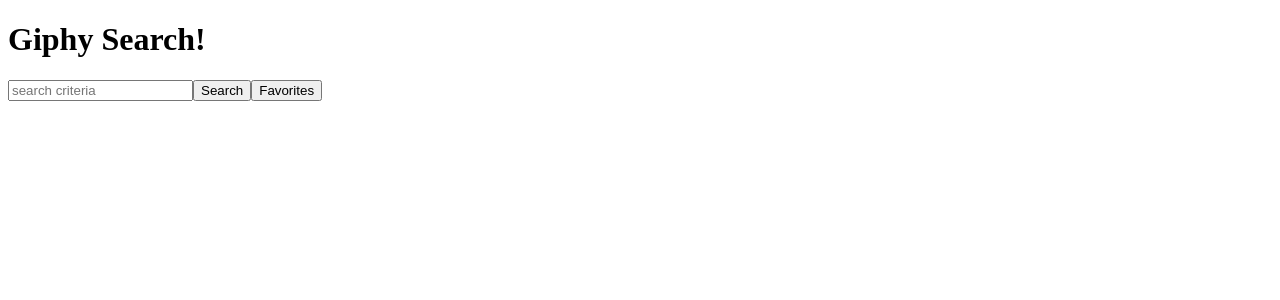
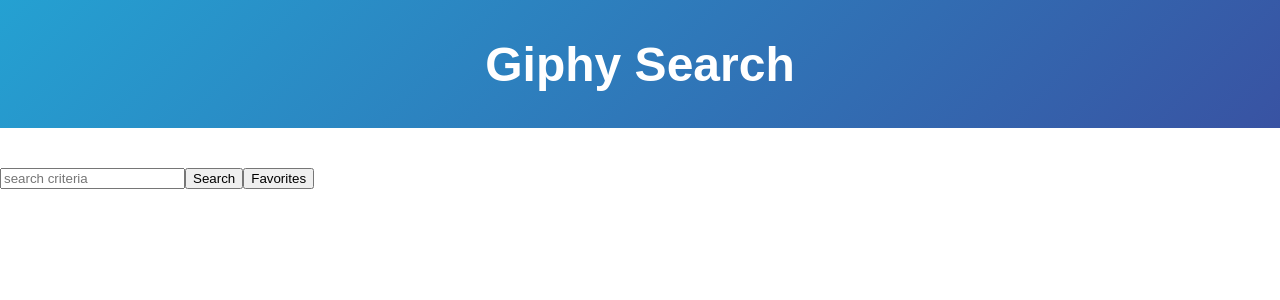
Before and after one commit to hannahbjorklund/group-giphy-saga-project, a React (Create React App) app: page / in a window 1280 px wide. Shown: the top 300 px of the page. Built offline with nearby package versions, Linux system fonts and the light colour scheme.

Commit message:
Created a flex container for gifs

```diff
--- a/src/components/App/App.jsx
+++ b/src/components/App/App.jsx
@@ -1,24 +1,24 @@
+import Header from "../Header/Header";
 import FavoritesList from "../FavoritesList/FavoritesList";
 import SearchPage from "../SearchPage/SearchPage";
 import { HashRouter as Router, Route } from "react-router-dom/cjs/react-router-dom";
 
 function App() {
   return (
-    <Router>
-      <div>
+    <div>
+      <section>
 
-        <h1>Giphy Search!</h1>
-
+        <Header/>
+      </section>
+        <Router>
         <Route exact path="/">
           <SearchPage />
         </Route>
-
         <Route exact path="/favorites">
           <FavoritesList />
         </Route>
-
+      </Router>
       </div>
-    </Router>
   );
 }
 
--- /dev/null
+++ b/src/components/Header/Header.css
@@ -0,0 +1,34 @@
+h1{
+    margin-top: 0;
+    height: 8rem;
+    align-items: center;
+    color: white;
+    display: flex;
+    justify-content: center;
+    font-size: xxx-large;
+    font-family: sans-serif;
+    background: linear-gradient(-45deg, rgb(62, 62, 150), #23a6d5, #23d5ab, aliceblue);
+	background-size: 400% 400%;
+	animation: gradient 15s ease infinite;
+}
+
+@keyframes gradient {
+	0% {
+		background-position: 0% 50%;
+	}
+	50% {
+		background-position: 100% 50%;
+	}
+	100% {
+		background-position: 0% 50%;
+	}
+}
+
+body{
+    margin: 0;
+    padding: 0
+}
+
+html{
+    margin-top:0;
+}
--- /dev/null
+++ b/src/components/Header/Header.jsx
@@ -0,0 +1,9 @@
+import './Header.css'
+
+export default function Header(){
+    return (
+        <header>
+            <h1>Giphy Search</h1>
+        </header>
+    )
+}
--- a/src/components/SearchPage/SearchPage.css
+++ b/src/components/SearchPage/SearchPage.css
@@ -1,11 +1,11 @@
 .flexContainer{
     display: flex;
-    height: 40rem;
     flex-direction: row;
     flex-wrap: wrap;
+    justify-content: space-between;
 }
 
 .flexItem{
-    height: 5rem;
-    width: 5rem;
+    margin: 0.5rem;
+
 }
--- a/src/components/SearchPage/SearchPage.jsx
+++ b/src/components/SearchPage/SearchPage.jsx
@@ -2,6 +2,7 @@
 import { useDispatch, useSelector } from "react-redux";
 import GifItem from "../GifItem/GifItem";
 import { useHistory } from "react-router-dom";
+import './SearchPage.css'
 
 const SearchPage = () => {
 
```
